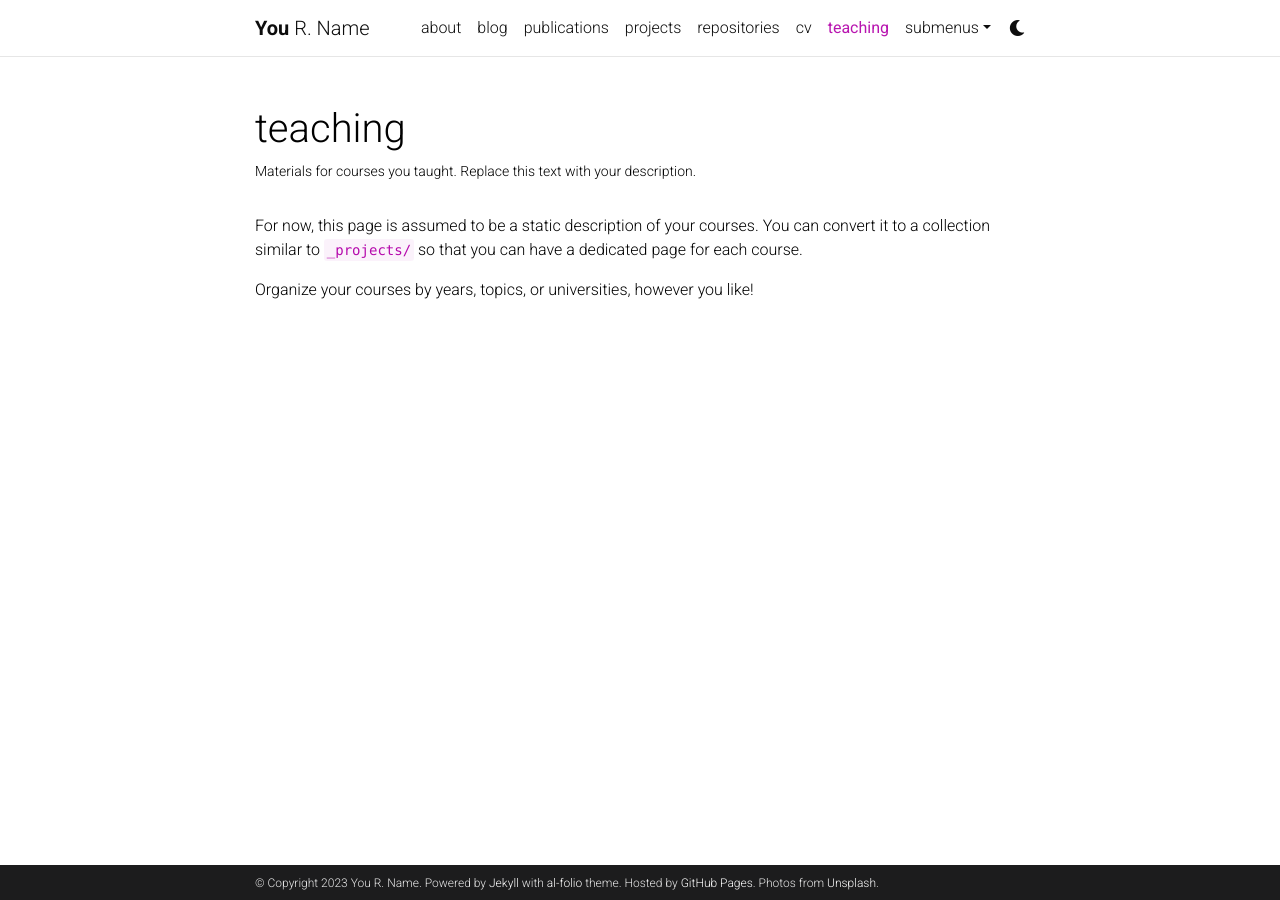
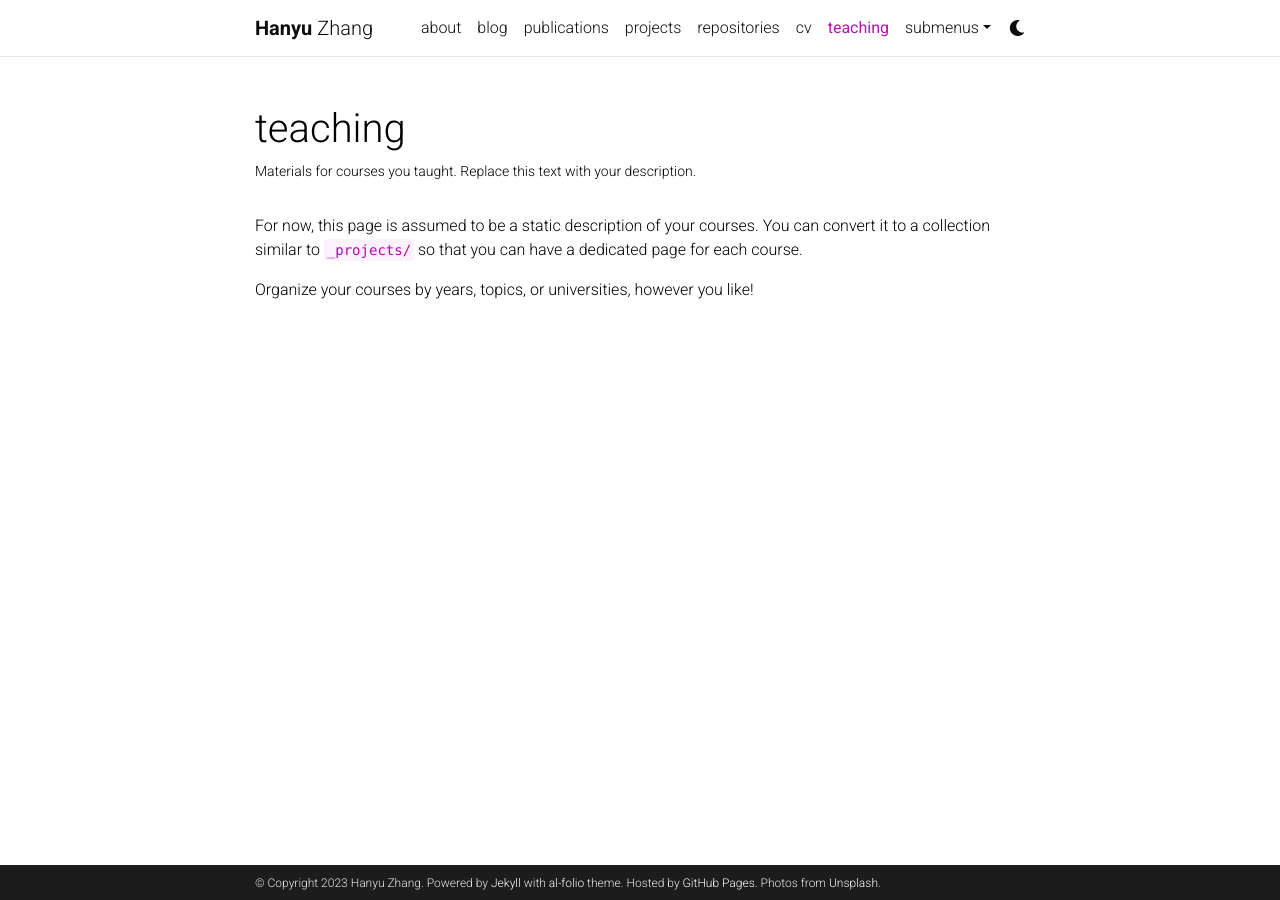
Before and after one commit to EllenHanyuZhang/ellenhanyuzhang.github.io, a Jekyll site: the page built from _pages/teaching.md, in a window 1280 px wide. Built offline with Jekyll 4.4.1, drawn with Linux system fonts in a browser that asks for light colours; comment, search, counter and statistics services are not loaded; a style sheet for code colours, icons or effects is not loaded.

Commit message:
changed name

```diff
--- a/_config.yml
+++ b/_config.yml
@@ -3,10 +3,10 @@
 # -----------------------------------------------------------------------------
 
 title: blank # the website title (if blank, full name will be used instead)
-first_name: You
-middle_name: R.
-last_name: Name
-email: you@example.com
+first_name: Hanyu
+middle_name:
+last_name: Zhang
+email: hz248 at cornell dot edu
 description: > # the ">" symbol means to ignore newlines until "footer_text:"
   A simple, whitespace theme for academics. Based on [*folio](https://github.com/bogoli/-folio) design.
 footer_text: >
@@ -18,8 +18,8 @@
 lang: en # the language of your site (for example: en, fr, cn, ru, etc.)
 icon: ⚛️  # the emoji used as the favicon (alternatively, provide image name in /assets/img/)
 
-url: https://alshedivat.github.io # the base hostname & protocol for your site
-baseurl: /al-folio # the subpath of your site, e.g. /blog/
+url: https://ellenhanyuzhang.github.io # the base hostname & protocol for your site
+baseurl: # the subpath of your site, e.g. /blog/
 last_updated: false # set to true if you want to display last updated in the footer
 impressum_path:  # set to path to include impressum link in the footer, use the same path as permalink in a page, helps to conform with EU GDPR
 
```
